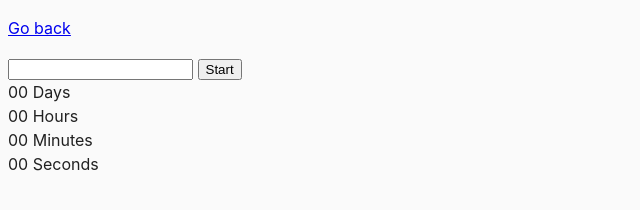
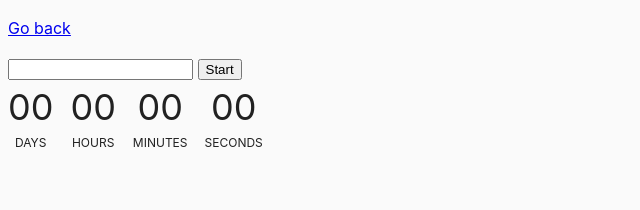
Before and after one commit to nicksolony/goit-js-hw-09, a website built with Parcel: page src/02-timer.html in a window 1280 px wide. Shown: the whole page, without its empty margins (0-640 px from the left). Built offline with nearby package versions, Linux system fonts and the light colour scheme.

Commit message:
added css styles to timer

```diff
--- a/src/02-timer.html
+++ b/src/02-timer.html
@@ -5,6 +5,7 @@
     <meta name="viewport" content="width=device-width, initial-scale=1.0" />
     <title>Countdown timer</title>
     <link rel="stylesheet" href="css/common.css" />
+    <link rel="stylesheet" href="css/02-timer.css">
   </head>
   <body>
     <p><a href="index.html">Go back</a></p>
--- /dev/null
+++ b/src/css/02-timer.css
@@ -0,0 +1,22 @@
+.timer, .field {
+    display: flex;
+
+}
+
+.timer {
+    gap: 17px;
+}
+
+.field {
+    flex-direction: column;
+    text-align: center;
+}
+
+.value {
+    font-size: 36px;
+}
+
+.label {
+    font-size: 12px;
+    text-transform: uppercase;
+}
```
